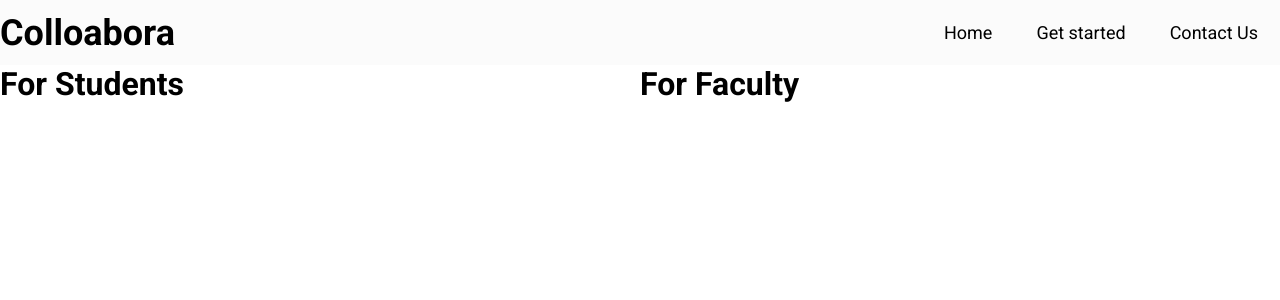
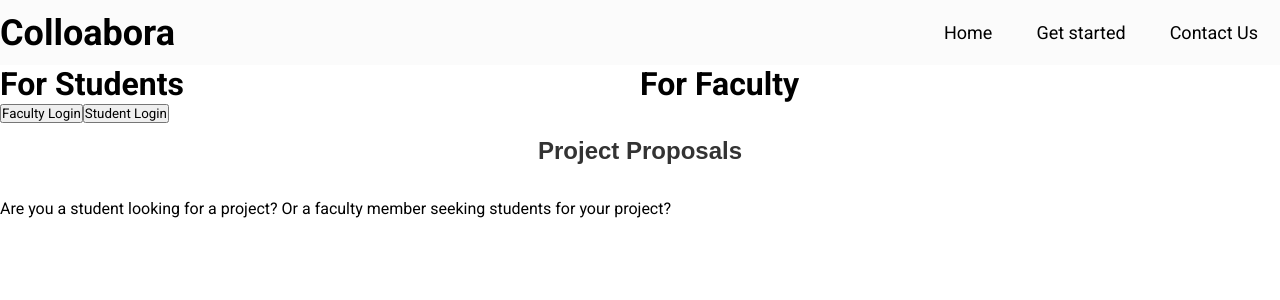
Before and after one commit to SaiSahithPolimera/collabora, a React (Vite) app: page / in a window 1280 px wide. Shown: the top 300 px of the page. Built offline with nearby package versions, Linux system fonts and the light colour scheme.

Commit message:
Added Projects section

```diff
--- a/src/pages/Home.jsx
+++ b/src/pages/Home.jsx
@@ -3,15 +3,21 @@ import '../Styles/Home.css';
 import Header from './components/Header';
 import Hero from './components/Hero';
 
-
 const Home = () => {
   return (
     <>
-    <Header />
-    <Hero/>
+      <Header />
+      <Hero/>
+      <div className="login-buttons">
+        <button className="login-button">Faculty Login</button>
+        <button className="login-button">Student Login</button>
+      </div>
+      <div className="project-proposals">
+        <h2>Project Proposals</h2>
+        <p>Are you a student looking for a project? Or a faculty member seeking students for your project?</p>
+      </div>
     </>
   )
 }
 
-
 export default Home
```
